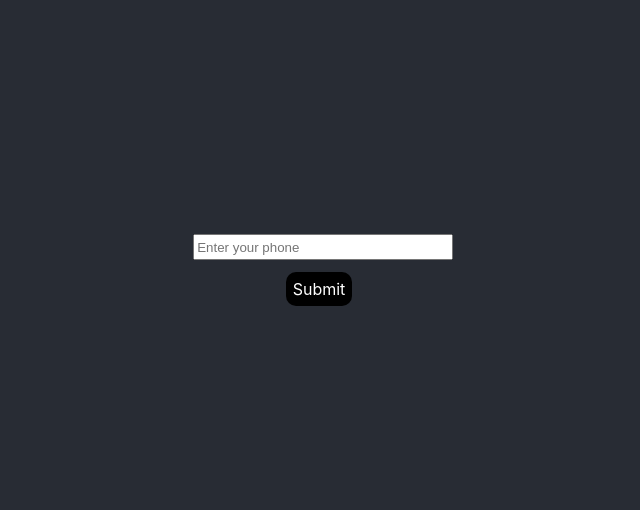
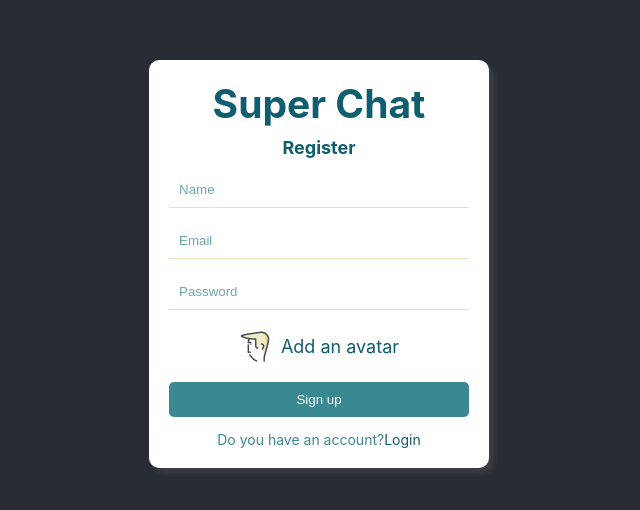
Before and after one commit to UlianaSavi/RS-CLONE, a React (Create React App) app: page / in a window 1280 px wide. Shown: the part 136-646 px from the top of the page, without its empty margins (321-961 px from the left). Built offline with nearby package versions, Linux system fonts and the light colour scheme.

Commit message:
feat: create registration/login form

```diff
--- a/src/App.tsx
+++ b/src/App.tsx
@@ -1,17 +1,15 @@
 import { createBrowserRouter, RouterProvider } from 'react-router-dom';
-import { AccessForm } from './components/AccessForm/AccessForm';
-import { SubmitButton } from './components/SubmitButton/SubmitButton';
 import { PhoneCodeInput } from './components/PhoneCodeInput/PhoneCodeInput';
+import Form from './pages/Form/Form';
 
 const router = createBrowserRouter([
   {
     path: '/',
-    element: (
-      <AccessForm
-        children={<SubmitButton />}
-        placeholder="Enter your phone"
-      />
-    ),
+    element: <Form mode="register" />,
+  },
+  {
+    path: '/login',
+    element: <Form mode="login" />,
   },
   {
     path: '/phoneCodeEnter',
--- /dev/null
+++ b/src/components/AddAvatarButton/AddAvatarButton.scss
@@ -0,0 +1,25 @@
+.add-avatar {
+  display: flex;
+  justify-content: center;
+  align-items: center;
+  gap: 10px;
+  padding: 5px;
+  border-radius: 5px;
+  transition: .2s all;
+  cursor: pointer;
+  &:hover {
+    background-color: #ffefd670;
+  }
+
+  &_hidden {
+    display: none;
+  }
+
+  &__img {
+    height: 32px;
+  }
+
+  &__label {
+    font-size: 18px;
+  }
+}
--- /dev/null
+++ b/src/components/AddAvatarButton/AddAvatarButton.tsx
@@ -0,0 +1,17 @@
+import '../../pages/Form/Form.scss';
+import avatarPlaceholder from '../../assets/img/addAvatar.png';
+import './AddAvatarButton.scss';
+
+function AddAvatarButton() {
+  return (
+    <>
+      <input className="add-avatar_hidden" type="file" id="avatar" />
+      <label className="add-avatar" htmlFor="avatar">
+        <img className="add-avatar__img" src={avatarPlaceholder} alt="Add avatar" />
+        <span className="add-avatar__label">Add an avatar</span>
+      </label>
+    </>
+  );
+}
+
+export default AddAvatarButton;
--- /dev/null
+++ b/src/pages/Form/Form.scss
@@ -0,0 +1,68 @@
+.form {
+  padding: 20px;
+  width: 300px;
+  border-radius: 10px;
+  box-shadow: 5px 5px 5px rgba(126, 126, 126, 0.219);
+  color: #0E5E6F;
+  background-color: #fff;
+
+  &__logo {
+    margin: 0;
+    text-align: center;
+  }
+
+  &__title {
+    margin-top: 10px;
+    text-align: center;
+    font-size: 18px;
+  }
+
+  &__inputs {
+    display: flex;
+    flex-direction: column;
+    gap: 15px;
+  }
+
+  &__input {
+    padding: 10px;
+    color: #0E5E6F;
+    border: none;
+    border-bottom: 1px solid #F2DEBA;
+    outline: none;
+    transition: .2s all;
+    &:hover {
+      background-color: #ffefd670;
+    }
+    &:focus {
+      background-color: #ffefd670;
+    }
+    &::placeholder {
+      color: #3a8891be;
+    }
+  }
+
+  &__submit-btn {
+    padding: 10px;
+    color: #fff;
+    background-color: #3A8891;
+    border: none;
+    border-radius: 5px;
+    transition: .2s all;
+    cursor: pointer;
+    &:hover {
+      background-color: #0E5E6F;
+    }
+  }
+
+  &__footer {
+    margin-bottom: 0;
+    color: #3A8891;
+    font-size: 14px;
+    text-align: center;
+  }
+
+  &__link {
+    color: #0E5E6F;
+    text-decoration: none;
+  }
+}
--- /dev/null
+++ b/src/pages/Form/Form.tsx
@@ -0,0 +1,49 @@
+import AddAvatarButton from '../../components/AddAvatarButton/AddAvatarButton';
+import './Form.scss';
+
+interface FormProps {
+  mode: 'register' | 'login';
+}
+
+function Form({ mode }: FormProps) {
+  const data = {
+    register: {
+      title: 'Register',
+      button: 'Sign up',
+      footerText: 'Do you have an account?',
+      footerLink: '/login',
+      footerLinkText: 'Login',
+    },
+    login: {
+      title: 'Login',
+      button: 'Sign in',
+      footerText: 'Don\'t you have an accoint?',
+      footerLink: '/',
+      footerLinkText: 'Register',
+    },
+  };
+
+  return (
+    <div className="form">
+      <h1 className="form__logo">Super Chat</h1>
+      <h2 className="form__title">{data[mode].title}</h2>
+      <form className="form__inputs">
+        {mode === 'register' ? <input className="form__input" type="text" placeholder="Name" /> : null}
+        <input className="form__input" type="email" placeholder="Email" />
+        <input className="form__input" type="password" placeholder="Password" />
+        {mode === 'register' ? <AddAvatarButton /> : null}
+        <button type="button" className="form__submit-btn">
+          {data[mode].button}
+        </button>
+      </form>
+      <p className="form__footer">
+        {data[mode].footerText}
+        <a className="form__link" href={data[mode].footerLink}>
+          {data[mode].footerLinkText}
+        </a>
+      </p>
+    </div>
+  );
+}
+
+export default Form;
--- /dev/null
+++ b/src/react-app-env.d.ts
@@ -0,0 +1 @@
+/// <reference types="react-scripts" />
```
Also changed, not shown: .eslintrc.json, src/assets/img/addAvatar.png (added).
